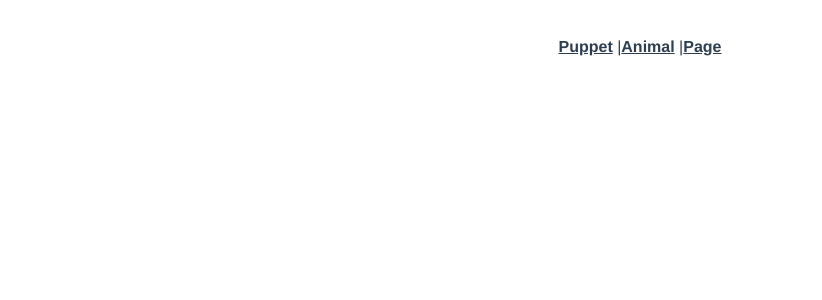
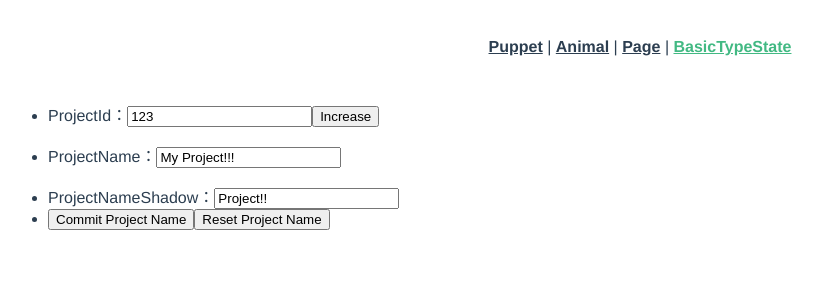
Before and after one commit to Big-Bear3/puppet, a Vue app: page /basicTypeState in a window 1280 px wide. Shown: the top 300 px of the page, without its empty margins (0-822 px from the left). Built offline with nearby package versions, Linux system fonts and the light colour scheme.

Commit message:
adding basic type test, optimizing Type inference

```diff
--- a/src/App.vue
+++ b/src/App.vue
@@ -1,8 +1,12 @@
 <template>
     <div id="nav">
-        <router-link to="/">Puppet</router-link> |<router-link to="/animal">Animal</router-link> |<router-link to="/page"
-            >Page</router-link
-        >
+        <router-link to="/">Puppet</router-link>
+        <span> | </span>
+        <router-link to="/animal">Animal</router-link>
+        <span> | </span>
+        <router-link to="/page">Page</router-link>
+        <span> | </span>
+        <router-link to="/basicTypeState">BasicTypeState</router-link>
     </div>
     <router-view />
 </template>
--- a/src/puppet/puppet.ts
+++ b/src/puppet/puppet.ts
@@ -1,10 +1,13 @@
+import { Ref } from 'vue';
 import { handleFreezer } from './freezer';
 import { handleShadow } from './shadow';
 import { handleState } from './state';
 
 export type PuppetShadowCommitFn = () => void;
 export type PuppetShadowResetFn = () => void;
-export type PuppetShadow<T = any> = [shadowObject: T, commitFn: PuppetShadowCommitFn, resetFn: PuppetShadowResetFn];
+
+type BasicTypeToRef<T> = T extends Record<string | symbol, any> ? (T extends null | undefined ? Ref<T> : T) : Ref<T>;
+export type PuppetShadow<T = any> = [shadowObject: BasicTypeToRef<T>, commitFn: PuppetShadowCommitFn, resetFn: PuppetShadowResetFn];
 
 export function State(): PropertyDecorator {
     return function (target: any, key: string | symbol) {
@@ -19,9 +22,9 @@ export function Freezer(): MethodDecorator {
 }
 
 export function Shadow(shadowKey: string | symbol): PropertyDecorator;
-export function Shadow<R>(
+export function Shadow<R extends Record<string | symbol, any>>(
     partialState: (stateHolder: any) => R,
-    shadowKey: R extends any[] ? number : string | symbol
+    shadowKey: R extends any[] ? number : keyof R
 ): PropertyDecorator;
 export function Shadow(
     partialStateOrShadowKey: string | symbol | ((stateHolder: any) => any),
--- a/src/puppet/shadow.ts
+++ b/src/puppet/shadow.ts
@@ -14,7 +14,6 @@ export function handleShadow(
         enumerable: true,
         configurable: true,
         get(): PuppetShadow {
-            const a = typeof partialStateOrShadowKey;
             let partialState: any;
             let shadowKey: string | symbol | number;
             if (typeof partialStateOrShadowKey === 'function') {
--- a/src/router/index.ts
+++ b/src/router/index.ts
@@ -2,6 +2,7 @@ import { createRouter, createWebHistory, RouteRecordRaw } from 'vue-router';
 import Puppet from '../views/Puppet.vue';
 import Page from '../views/Page.vue';
 import Animal from '../views/Animal.vue';
+import BasicTypeState from '../views/BasicTypeState.vue';
 
 const routes: Array<RouteRecordRaw> = [
     {
@@ -18,6 +19,11 @@ const routes: Array<RouteRecordRaw> = [
         path: '/page',
         name: 'Page',
         component: Page
+    },
+    {
+        path: '/basicTypeState',
+        name: 'BasicTypeState',
+        component: BasicTypeState
     }
 ];
 
--- /dev/null
+++ b/src/stores/basicTypeStateStore.ts
@@ -0,0 +1,31 @@
+import { PuppetShadow, State } from './../puppet/puppet';
+import { Freezer, Shadow } from '@/puppet/puppet';
+
+export class BasicTypeStateStore {
+    @State()
+    private projectId = 123;
+
+    @State()
+    private projectName: string;
+
+    @Shadow('projectName')
+    projectNameShadow: PuppetShadow<string>;
+
+    @Freezer()
+    get readonlyProjectId(): number {
+        return this.projectId;
+    }
+
+    @Freezer()
+    get readonlyProjectName(): string {
+        return this.projectName;
+    }
+
+    constructor() {
+        this.projectName = 'My Project!!!';
+    }
+
+    increaseProjectId(): void {
+        this.projectId++;
+    }
+}
--- a/src/stores/stores.ts
+++ b/src/stores/stores.ts
@@ -1,3 +1,4 @@
+import { BasicTypeStateStore } from './basicTypeStateStore';
 import { AnimalStore } from './animalStore';
 import { ComponentStore } from './componentStore';
 import { PageStore } from './pageStore';
@@ -7,3 +8,4 @@ export const testStore = new TestStore();
 export const animalStore = new AnimalStore();
 export const pageStore = new PageStore();
 export const componentStore = new ComponentStore(null);
+export const basicTypeStateStore = new BasicTypeStateStore();
--- /dev/null
+++ b/src/views/BasicTypeState.vue
@@ -0,0 +1,38 @@
+<template>
+    <ul class="puppet-ul" v-if="basicTypeStateStore.readonlyProjectId">
+        <li>
+            ProjectId：<input v-model="basicTypeStateStore.readonlyProjectId" />
+            <button @click="basicTypeStateStore.increaseProjectId">Increase</button>
+        </li>
+    </ul>
+    <ul class="puppet-ul" v-if="basicTypeStateStore.readonlyProjectName">
+        <li>ProjectName：<input v-model="basicTypeStateStore.readonlyProjectName" /></li>
+    </ul>
+    <ul class="puppet-ul" v-if="basicTypeStateStore.readonlyProjectName">
+        <li>ProjectNameShadow：<input v-model="projectNameShadow" /></li>
+        <li>
+            <button @click="commitProjectName">Commit Project Name</button>
+            <button @click="resetProjectName">Reset Project Name</button>
+        </li>
+    </ul>
+</template>
+
+<script lang="ts" setup>
+import { basicTypeStateStore } from '@/stores/stores';
+const [projectNameShadow, commitProjectName, resetProjectName] = basicTypeStateStore.projectNameShadow;
+
+setTimeout(() => {
+    projectNameShadow.value = 'Project!!';
+}, 1000);
+</script>
+<style lang="less">
+.puppet-ul {
+    display: flex;
+    flex-direction: column;
+    align-items: flex-start;
+
+    .event-btn {
+        margin-left: 10px;
+    }
+}
+</style>
--- a/src/views/Page.vue
+++ b/src/views/Page.vue
@@ -54,7 +54,6 @@
 
 <script lang="ts" setup>
 import { pageStore, componentStore } from '@/stores/stores';
-import { cloneDeep } from 'lodash';
 
 const { readonlyPageData } = pageStore;
 
```
